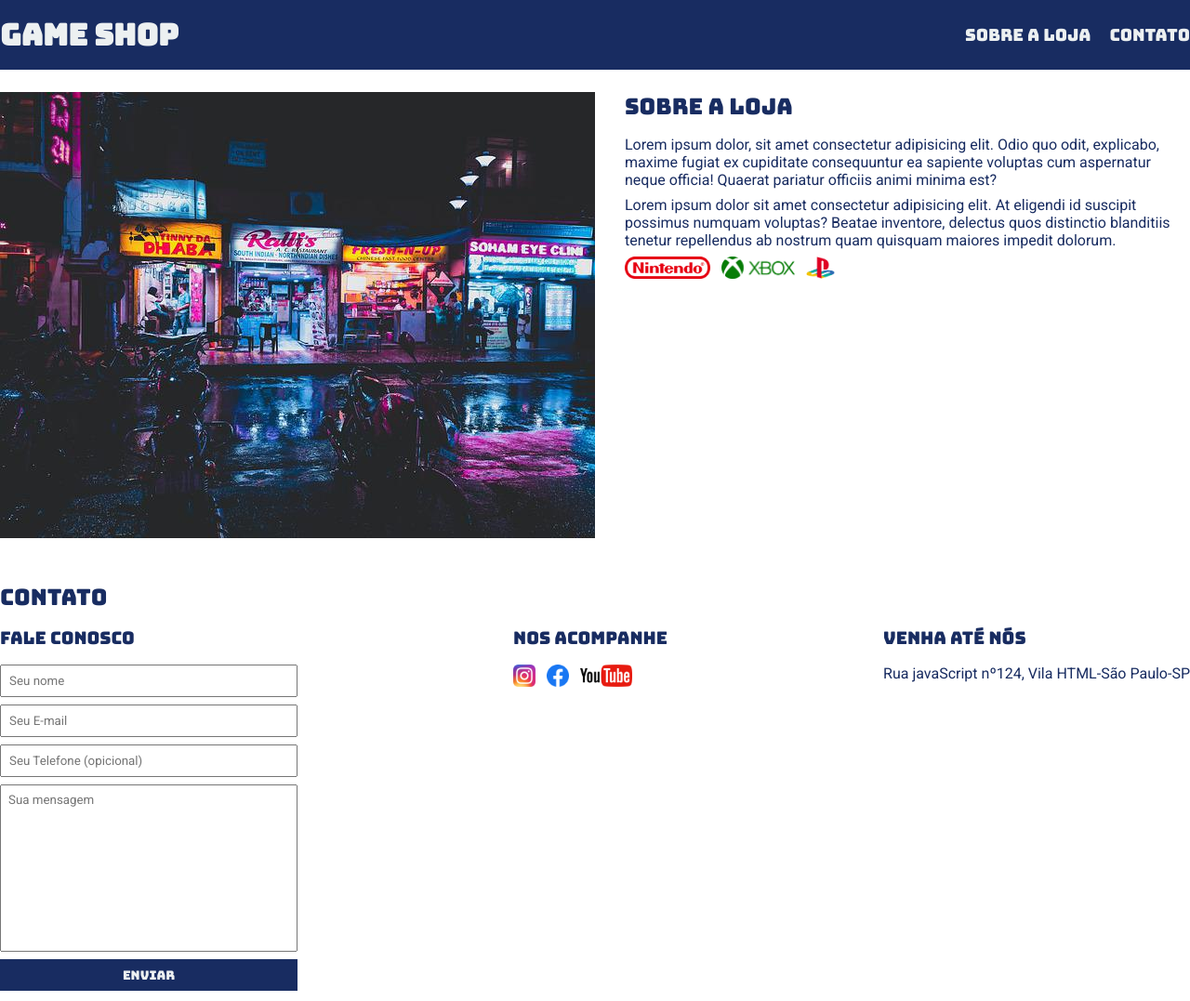
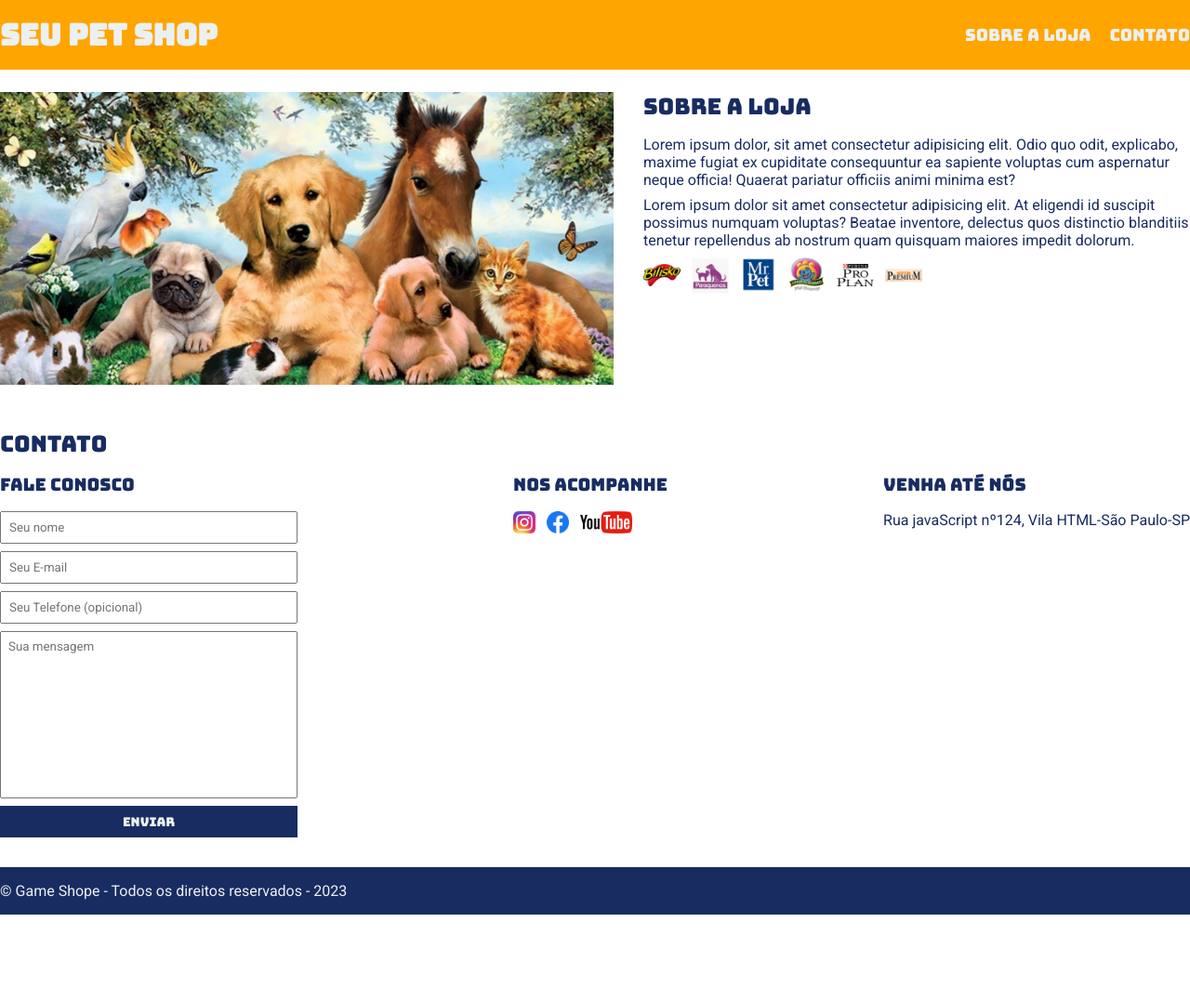
Before and after one commit to joseneisantana/Loja-petShop, a plain HTML site: page index.html in a window 1280 px wide. Shown: the top 1077 px of the page at 93% size. After the commit the page ends 984 px from the top, so only its background shows below. Drawn offline with Linux system fonts and the light colour scheme.

Commit message:
Primeiras alterações

```diff
--- a/index.html
+++ b/index.html
@@ -3,7 +3,7 @@
 <head>
     <meta charset="UTF-8">
     <meta name="viewport" content="width=device-width, initial-scale=1.0">
-    <title>Game Shope - A sua loja de Games</title>
+    <title>Loja Seu PET - Tudo para seu Pet</title>
     <link rel="stylesheet" href="./main.css">
 
     <link rel="preconnect" href="https://fonts.googleapis.com">
@@ -14,7 +14,7 @@
 <body>
     <header>
       <div class="container">
-        <h1>Game Shop</h1>
+        <h1>Seu Pet Shop</h1>
         <nav>
          <ul>
              <li>
@@ -30,7 +30,7 @@
     </header>
     <section id="about">
         <div class="container">
-        <img class="store-front" src="./images/loja.jpg" alt="Fachada Game Shop"/>
+        <img class="store-front" src="./images/PETS.jpg" alt="Fachada Game Shop"/>
         <div>
             <h2>Sobre a loja</h2>
             <p>
@@ -40,9 +40,13 @@
                 Lorem ipsum dolor sit amet consectetur adipisicing elit. At eligendi id suscipit possimus numquam voluptas? Beatae inventore, delectus quos distinctio blanditiis tenetur repellendus ab nostrum quam quisquam maiores impedit dolorum.
             </p>
             <ul class="brands-list">
-                <li><img src="./images/nintendo.png" alt="Nintendo"></li>
-                <li><img src="./images/xbox.png" alt="xbox"></li>
-                <li><img src="./images/playstation.png" alt="playstation"></li>
+                <li><img src="./images/Bilisko.png" alt="Nintendo"></li>
+                <li><img src="./images/Paraquenos.png" alt="xbox"></li>
+                <li><img src="./images/Mr.Pet.png" alt="playstation"></li>
+                <li><img src="./images/Animalissimo.jpg" alt="playstation"></li>
+                <li><img src="./images/Pro-Plan.png" alt="playstation"></li>
+                <li><img src="./images/Cat-Premium.png" alt="playstation"></li>
+
             </ul>
         </div>
 
--- a/main.css
+++ b/main.css
@@ -18,7 +18,7 @@ body, input, textarea{
 
 header{
     padding: 16px 0;
-    background-color: #182c61;
+    background-color: #ffa500;
     color: #ecf0f1;
 
 }
@@ -36,7 +36,7 @@ header nav li a{
     text-decoration: none;
 }
 .container{
-    max-width:1280px;
+    max-width:1366px;
     width:100%;
     margin: 0 auto;
 }
@@ -48,7 +48,7 @@ section .container{
     justify-content: space-between;
 }
 .brands-list img{
-    height: 24px;
+    height: 40px;
 }
 
 .brands-list li{
@@ -78,6 +78,8 @@ section p{
 
 .store-front{
     margin-right: 32px;
+    width: 660px;
+
 }
  .social-links img{
     height: 24px;
```
Also changed, not shown: images/Animalissimo.jpg (added), images/Bilisko.png (added), images/Cat-Premium.png (added), images/Dog-Chow.png (added), images/Mr.Pet.png (added), images/NFpet.png (added), images/PETS.jpg (added), images/Paraquenos.png (added), images/Pro-Plan.png (added), images/Royale.png (added).
